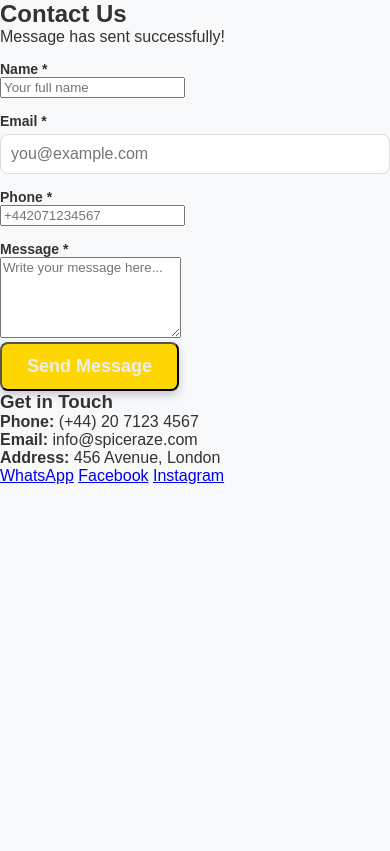
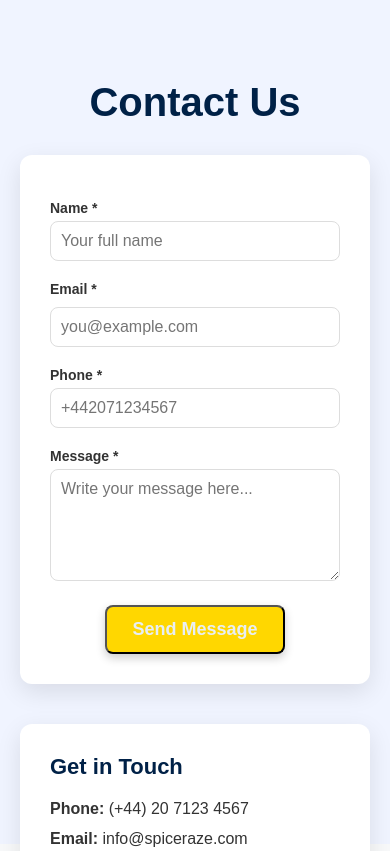
Before and after one commit to pun-02/group-D, a plain HTML site: page contact.html in a window 390 px wide. Shown: the top 851 px of the page. Drawn offline with nearby package versions, Linux system fonts and the light colour scheme.

Commit message:
Update style.css

```diff
--- a/css/style.css
+++ b/css/style.css
@@ -222,6 +222,15 @@ footer i {
     .login-container {
         margin-top: 50px;
     }
+
+    .contact-container {
+        flex-direction: column;
+        align-items: center;
+    }
+
+    .contact-section {
+        padding-top: 80px;
+    }
 }
 
 /* Login Page Styling */
@@ -379,9 +388,28 @@ footer.dark-mode {
     background-color: #333;
     color: #e8eef4;
 }
+.go-to-top-btn {
+    position: fixed;
+    bottom: 20px;
+    right: 20px;
+    background: #FFD700;
+    color: #002147;
+    border: none;
+    border-radius: 50%;
+    padding: 15px;
+    font-size: 24px;
+    cursor: pointer;
+    z-index: 1000;
+    transition: 0.3s ease;
+}
 
-input[type="email"].dark-mode,
-input[type="password"].dark-mode {
+.go-to-top-btn:hover {
+    background: #ffb400;
+    transform: scale(1.1);
+}
+
+body.dark-mode input[type="email"],
+body.dark-mode input[type="password"] {
     background-color: #444;
     color: #fff;
     border: 1px solid #666;
@@ -390,3 +418,207 @@ input[type="password"].dark-mode {
     opacity: 0;
     transition: opacity 1s ease-in-out;
   }
+
+  main img {
+    width: 250px; /* or any desired fixed width */
+    height: 250px; /* or any desired fixed height */
+    object-fit: cover; /* ensures the image covers the area without distortion */
+    border-radius: 10px; /* optional: rounds the corners */
+    box-shadow: 0px 4px 10px rgba(0, 0, 0, 0.1); /* optional: adds soft shadow */
+    margin: 10px; /* optional: adds spacing around images */
+}
+
+#imageSlider {
+    height: 60vh; /* 60% of the viewport height */
+    overflow: hidden;
+}
+
+#imageSlider .carousel-inner,
+#imageSlider .carousel-item {
+    height: 100%;
+}
+
+#imageSlider img {
+    height: 100%;
+    width: 100%;
+    object-fit: cover; /* ensures image fills the area nicely */
+}
+/* Ensure the body takes full height */
+html, body {
+    height: 100%;
+    margin: 0;
+    padding: 0;
+    display: flex;
+    flex-direction: column;
+}
+
+/* Make main content grow to fill the space between header and footer */
+main {
+    flex: 1;
+}
+
+
+footer {
+    background-color: #dc3545; /* Bootstrap's "bg-danger" */
+    color: #fff; /* White text */
+    text-align: center;
+    padding: 1rem;
+    font-size: 16px;
+    font-weight: bold;
+    box-shadow: 0 -2px 10px rgba(0, 0, 0, 0.1);
+    position: relative;
+    z-index: 10;
+}
+
+footer p {
+    margin: 0;
+    letter-spacing: 0.5px;
+}
+
+
+/*contact css*/
+/* Contact Section */
+.contact-section {
+    padding: 100px 20px 60px; /* top padding to clear fixed header */
+    background-color: #f0f4ff;
+    min-height: calc(100vh - 120px); /* full screen minus footer */
+    display: flex;
+    flex-direction: column;
+    align-items: center;
+    text-align: center;
+}
+
+.contact-section h2 {
+    font-size: 2.5rem;
+    color: #002147;
+    margin-bottom: 30px;
+    font-weight: bold;
+}
+
+/* Container for form and info */
+.contact-container {
+    display: flex;
+    gap: 40px;
+    justify-content: center;
+    align-items: flex-start;
+    flex-wrap: wrap;
+    max-width: 1200px;
+    width: 100%;
+}
+
+/* Contact Form */
+#contactForm {
+    background-color: white;
+    padding: 30px;
+    border-radius: 12px;
+    box-shadow: 0px 8px 25px rgba(0, 0, 0, 0.1);
+    width: 100%;
+    max-width: 500px;
+}
+
+#success {
+    display: none;
+    color: green;
+    margin-bottom: 15px;
+    font-weight: bold;
+}
+
+.form-group {
+    text-align: left;
+    margin-bottom: 20px;
+}
+
+.form-group label {
+    display: block;
+    color: #333;
+    font-weight: bold;
+    margin-bottom: 5px;
+}
+
+.form-group input,
+.form-group textarea {
+    width: 100%;
+    padding: 10px;
+    border: 1px solid #ddd;
+    border-radius: 8px;
+    font-size: 16px;
+    background-color: #fff;
+}
+
+.form-group input:focus,
+.form-group textarea:focus {
+    border-color: #002147;
+    box-shadow: 0 0 5px rgba(0, 33, 71, 0.3);
+    outline: none;
+}
+
+/* Contact Info */
+.contact-info {
+    background-color: white;
+    padding: 30px;
+    border-radius: 12px;
+    box-shadow: 0px 8px 25px rgba(0, 0, 0, 0.1);
+    max-width: 400px;
+    width: 100%;
+    text-align: left;
+}
+
+.contact-info h3 {
+    color: #002147;
+    margin-bottom: 20px;
+    font-size: 22px;
+    font-weight: bold;
+}
+
+.contact-info p {
+    margin-bottom: 12px;
+    font-size: 16px;
+    color: #333;
+}
+
+/* Social Links */
+.social-links {
+    display: flex;
+    flex-direction: column;
+    gap: 10px;
+    margin-top: 15px;
+}
+
+.social-icon {
+    text-decoration: none;
+    font-weight: bold;
+    padding: 10px 15px;
+    border-radius: 6px;
+    color: white;
+    display: inline-block;
+    transition: 0.3s ease;
+}
+
+.social-icon.whatsapp {
+    background-color: #4b25d3;
+}
+
+.social-icon.facebook {
+    background-color: #104ccc;
+}
+
+.social-icon.instagram {
+    background-color: #1d33db;
+}
+
+.social-icon:hover {
+    opacity: 0.85;
+    transform: scale(1.03);
+}
+
+/* Responsive Design */
+@media (max-width: 768px) {
+    .contact-container {
+        flex-direction: column;
+        align-items: center;
+    }
+
+    .contact-section {
+        padding-top: 80px;
+    }
+}
```
